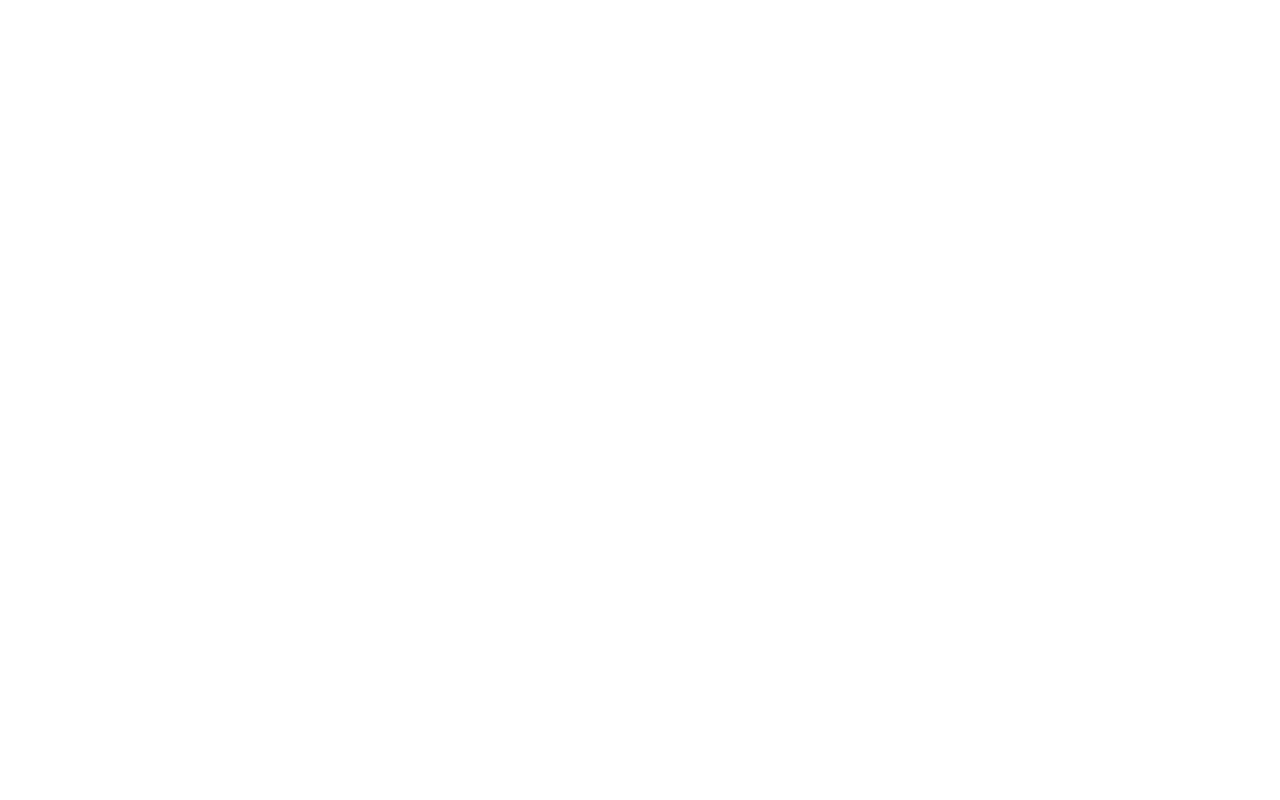
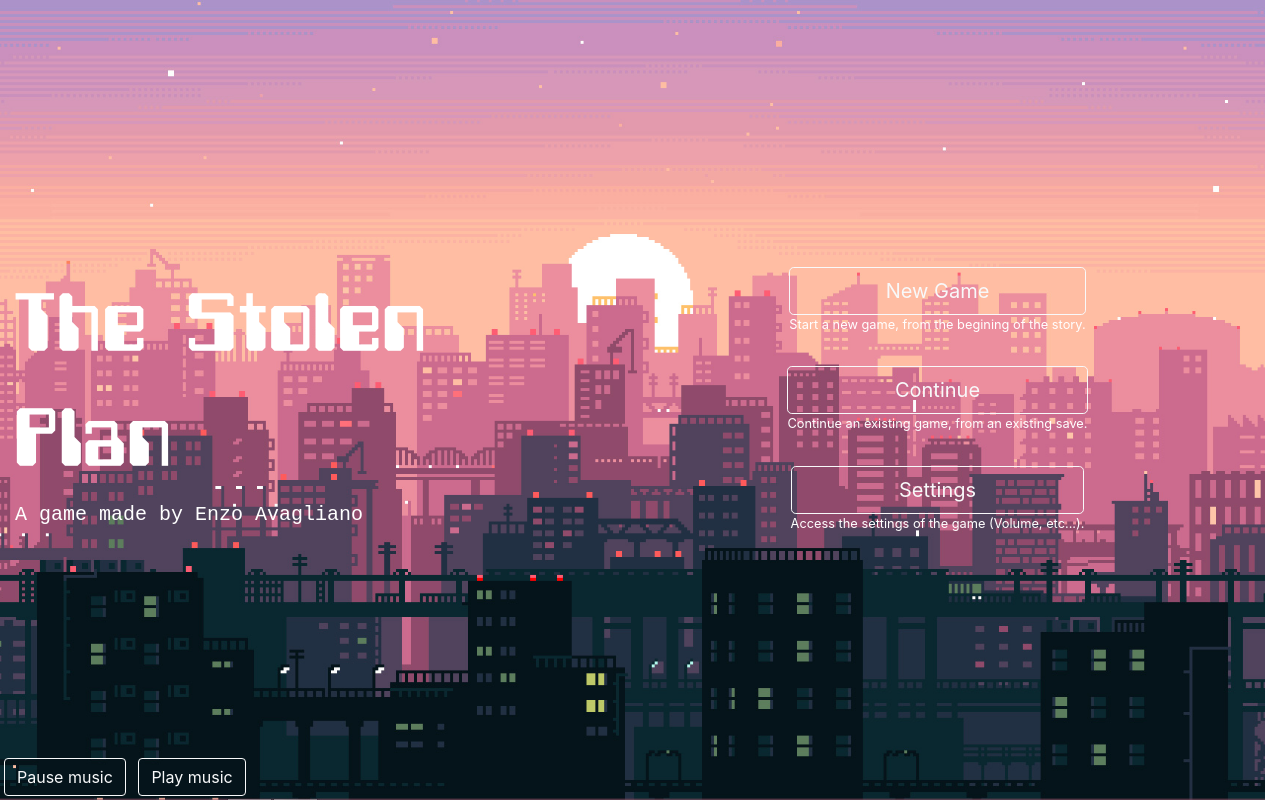
Before and after one commit to EloxFire/RPG-HTML-JS-Game, a plain HTML site: page index.html in a window 1280 px wide. Drawn offline with nearby package versions, Linux system fonts and the light colour scheme.

Commit message:
Adding sound control and main menu

```diff
--- a/assets/css/main.css
+++ b/assets/css/main.css
@@ -1,4 +1,35 @@
+@font-face {
+  font-family: 'Computer';
+  src: url('../fonts/Computerfont.ttf');
+}
+
 *{
   padding: 0;
   margin: 0;
+  color: #fff;
 }
+
+main{
+  height: 100vh;
+  background-image: url('../img/background.jpg');
+  background-position: center;
+  background-repeat: no-repeat;
+  background-size: cover;
+}
+
+h1{
+  font-family: Computer;
+  font-size: 6em !important;
+}
+
+h5{
+  font-family: monospace;
+}
+
+.blurred:before{
+  content: '';
+  position: absolute;
+  background-attachment: fixed;
+  background-color: rgba(255, 255, 255, 1);
+  filter: blur(2px);
+}
--- /dev/null
+++ b/assets/js/main.js
@@ -0,0 +1,16 @@
+let audio;
+
+window.onload = function(){
+  audio = document.getElementById('audio');
+  audio.volume = 0.1;
+}
+
+function muteVolume(){
+  audio = document.getElementById('audio');
+  audio.pause();
+}
+
+function unMuteVolume(){
+  audio = document.getElementById('audio');
+  audio.play();
+}
--- a/index.html
+++ b/index.html
@@ -2,13 +2,40 @@
 <html lang="en" dir="ltr">
 <head>
   <meta charset="utf-8">
+  <link rel="stylesheet" href="assets/css/main.css">
   <link rel="stylesheet" href="https://stackpath.bootstrapcdn.com/bootstrap/4.3.1/css/bootstrap.min.css" integrity="sha384-ggOyR0iXCbMQv3Xipma34MD+dH/1fQ784/j6cY/iJTQUOhcWr7x9JvoRxT2MZw1T" crossorigin="anonymous">
   <title>Stolen Plans - RPG GAME</title>
+  <script src="assets/js/main.js" charset="utf-8"></script>
 </head>
 <body>
+  <audio id="audio" src="assets/sounds/blackpink.mp3" loop="loop" autoplay="autoplay">Lecture de l'audio non suportée</audio>
 
-  <main>
+  <main class="col-12 row align-items-center">
+    <div class="col-6">
+      <h1 class="h1">The Stolen Plan</h1>
+      <h5 class="h5">A game made by Enzo Avagliano</h5>
+    </div>
+    <div class="col-6">
+      <div class="d-flex flex-column justify-content-center align-items-center blurred">
+        <div class="m-3 d-flex flex-column">
+          <button class="btn btn-outline-light btn-lg" type="button" name="button">New Game</button>
+          <small>Start a new game, from the begining of the story.</small>
+        </div>
+        <div class="m-3 d-flex flex-column">
+          <button class="btn btn-outline-light btn-lg" type="button" name="button">Continue</button>
+          <small>Continue an existing game, from an existing save.</small>
+        </div>
+        <div class="m-3 d-flex flex-column">
+          <button class="btn btn-outline-light btn-lg" type="button" name="button">Settings</button>
+          <small>Access the settings of the game (Volume, etc...).</small>
+        </div>
+      </div>
 
+      <div class="fixed-bottom">
+        <button class="btn btn-outline-light m-1" type="button" onclick="muteVolume();" name="button">Pause music</button>
+        <button class="btn btn-outline-light m-1" type="button" onclick="unMuteVolume();" name="button">Play music</button>
+      </div>
+    </div>
   </main>
 
   <script src="https://code.jquery.com/jquery-3.3.1.slim.min.js" integrity="sha384-q8i/X+965DzO0rT7abK41JStQIAqVgRVzpbzo5smXKp4YfRvH+8abtTE1Pi6jizo" crossorigin="anonymous"></script>
```
Also changed, not shown: assets/fonts/Computerfont.ttf (added), assets/fonts/HexenBold.ttf (added), assets/img/background.jpg (added), 1 other file.
